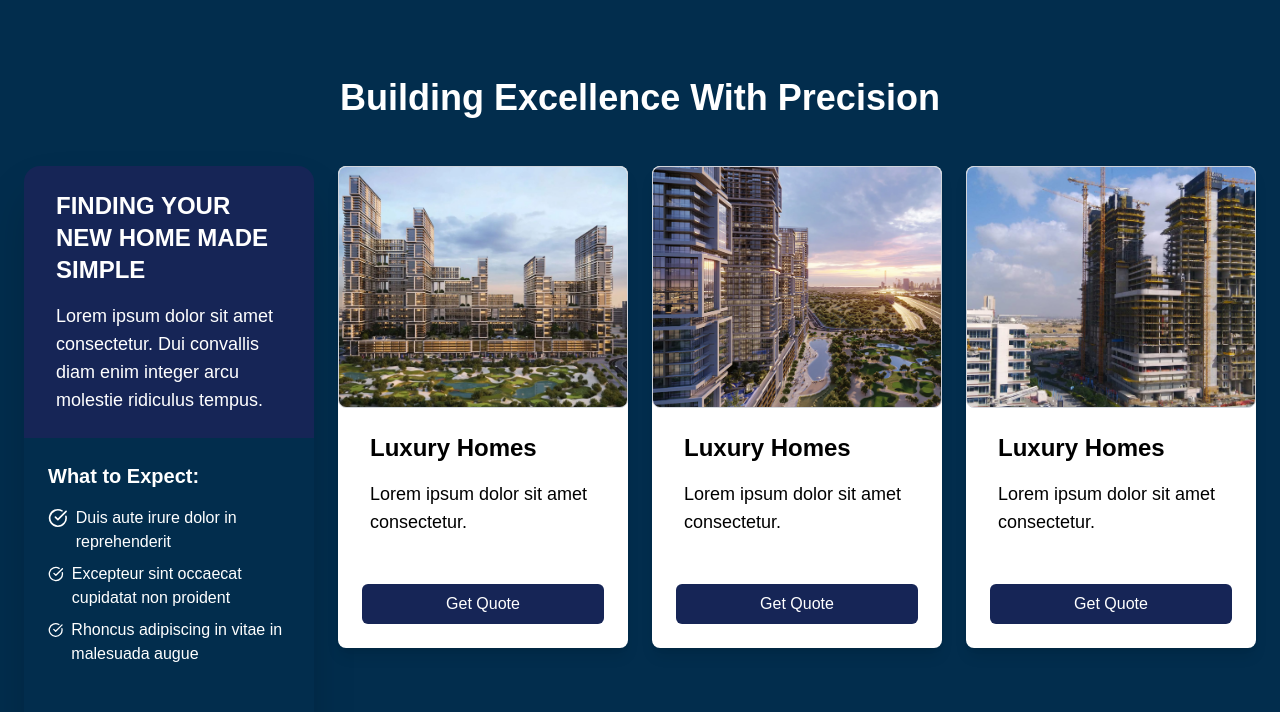
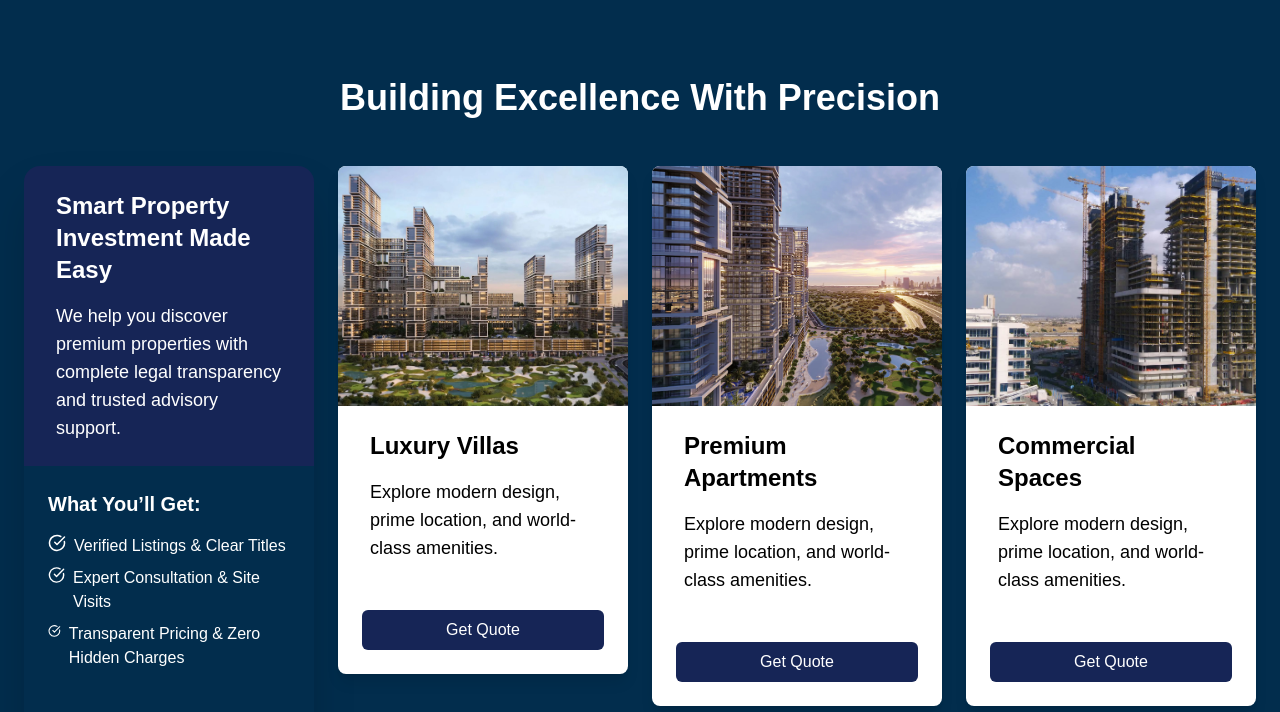
Before and after one commit to Acolytetech/shreyaan-construction, a Next.js app: page / in a window 1280 px wide. Shown: the part 2038-2750 px from the top of the page. Built offline with nearby package versions, Linux system fonts and the light colour scheme.

Commit message:
update contact and directiors

```diff
--- a/app/about/page.tsx
+++ b/app/about/page.tsx
@@ -1,5 +1,6 @@
 "use client";
 
+import PromotersSection from "@/components/Home/PromotersSection";
 import { motion } from "framer-motion";
 import { useEffect, useState } from "react";
 
@@ -119,7 +120,7 @@ export default function AboutPage() {
           </motion.p>
         </div>
       </section>
-
+<PromotersSection/>
       {/* Vision Section */}
       <section className="bg-[#022D4D] text-white py-20 px-6 sm:px-10">
         <div className="max-w-7xl mx-auto text-center">
--- a/components/Home/BuildingExcellenceSection.tsx
+++ b/components/Home/BuildingExcellenceSection.tsx
@@ -1,10 +1,42 @@
-'use client';
+"use client";
 
+import { useState } from "react";
 import { motion } from "framer-motion";
-import { CheckCircle, MoveRightIcon } from "lucide-react";
+import { CheckCircle, X } from "lucide-react";
 
 const BuildingExcellenceSection = () => {
+  const [isOpen, setIsOpen] = useState(false);
+  const [selectedProperty, setSelectedProperty] = useState("");
+  const [formData, setFormData] = useState({
+    name: "",
+    phone: "",
+    message: "",
+  });
+
+  const openForm = (property:any) => {
+    setSelectedProperty(property);
+    setIsOpen(true);
+  };
+
+  const handleSubmit = (e:any) => {
+    e.preventDefault();
+
+    const whatsappNumber = "919999999999"; // 👉 apna WhatsApp number yaha dalna (91 ke sath)
+    const text = `Hello, I am interested in ${selectedProperty}.
+Name: ${formData.name}
+Phone: ${formData.phone}
+Message: ${formData.message}`;
+
+    const url = `https://wa.me/${whatsappNumber}?text=${encodeURIComponent(
+      text
+    )}`;
+
+    window.open(url, "_blank");
+    setIsOpen(false);
+  };
+
   return (
+    <>
       <section className="bg-[#022D4D] text-white py-20">
         <div className="container mx-auto px-6">
           <p className="text-4xl font-semibold text-center mb-12">
@@ -12,121 +44,145 @@ const BuildingExcellenceSection = () => {
           </p>
 
           <div className="grid grid-cols-1 md:grid-cols-2 lg:grid-cols-4 gap-6">
-          {/* Card 1 */}
+            {/* Main Info Card */}
             <motion.div
               initial={{ opacity: 0, x: -100 }}
               whileInView={{ opacity: 1, x: 0 }}
               transition={{ duration: 0.5 }}
-            className=" shadow-2xl rounded-2xl  overflow-hidden flex flex-col"
+              className="shadow-2xl rounded-2xl overflow-hidden flex flex-col"
             >
-            <div className="bg-blue-950 text-white py-6 px-8">
-              <h3 className="text-2xl font-bold">FINDING YOUR NEW HOME MADE SIMPLE</h3>
+              <div className="bg-blue-950 py-6 px-8">
+                <h3 className="text-2xl font-bold">
+                  Smart Property Investment Made Easy
+                </h3>
                 <p className="mt-4 text-lg">
-                Lorem ipsum dolor sit amet consectetur. Dui convallis diam enim integer arcu molestie ridiculus tempus.
+                  We help you discover premium properties with complete legal
+                  transparency and trusted advisory support.
                 </p>
               </div>
-            <div className="p-6 flex-1 text-white">
-              <h4 className="font-semibold text-xl mb-4">What to Expect:</h4>
+
+              <div className="p-6 flex-1">
+                <h4 className="font-semibold text-xl mb-4">
+                  What You’ll Get:
+                </h4>
                 <ul className="space-y-2">
-                <li className="flex gap-2"><CheckCircle/>Duis aute irure dolor in reprehenderit</li>
-              <li className="flex gap-2"><CheckCircle/>Excepteur sint occaecat cupidatat non proident</li>
-                <li className="flex gap-2"><CheckCircle/>Rhoncus adipiscing in vitae in malesuada augue</li>
+                  <li className="flex gap-2">
+                    <CheckCircle size={18} /> Verified Listings & Clear Titles
+                  </li>
+                  <li className="flex gap-2">
+                    <CheckCircle size={18} /> Expert Consultation & Site Visits
+                  </li>
+                  <li className="flex gap-2">
+                    <CheckCircle size={18} /> Transparent Pricing & Zero Hidden Charges
+                  </li>
                 </ul>
               </div>
+
               <div className="p-6">
-              <button className="bg-[#d45f04] text-white py-2 px-6 rounded-md w-full">
+                <button
+                  onClick={() => openForm("Property Consultation")}
+                  className="bg-[#d45f04] py-2 px-6 rounded-md w-full"
+                >
                   Get Quote
                 </button>
               </div>
             </motion.div>
 
-          {/* Card 2 */}
+            {/* Property Cards */}
+            {[
+              { title: "Luxury Villas", img: "/img/p1.jpg" },
+              { title: "Premium Apartments", img: "/img/p2.jpg" },
+              { title: "Commercial Spaces", img: "/img/p3.jpg" },
+            ].map((item, index) => (
               <motion.div
+                key={index}
                 initial={{ opacity: 0, x: 100 }}
                 whileInView={{ opacity: 1, x: 0 }}
                 transition={{ duration: 0.5 }}
                 className="bg-white rounded-lg shadow-lg overflow-hidden flex flex-col h-fit"
               >
-            {/* image  */}
-            <div className="bg-gray-200 border border-gray-300 rounded-lg overflow-hidden">
-              <img src="/img/p1.jpg" alt="Luxury Home" className="w-full h-60 object-cover" />
+                <img
+                  src={item.img}
+                  alt={item.title}
+                  className="w-full h-60 object-cover"
+                />
+
+                <div className="text-black py-6 px-8">
+                  <h3 className="text-2xl font-bold">{item.title}</h3>
+                  <p className="mt-4 text-lg">
+                    Explore modern design, prime location, and world-class amenities.
+                  </p>
                 </div>
 
-            <div className=" text-black py-6 px-8  ">
-              <h3 className="text-2xl font-bold">Luxury Homes</h3>
-              <p className="mt-4 text-lg">
-                Lorem ipsum dolor sit amet consectetur.
-              </p>
-            </div>
-            <div className="p-6 flex-1">
-              <button className="bg-blue-950 text-white py-2 px-6 rounded-md w-full">
+                <div className="p-6">
+                  <button
+                    onClick={() => openForm(item.title)}
+                    className="bg-blue-950 text-white py-2 px-6 rounded-md w-full"
+                  >
                     Get Quote
                   </button>
                 </div>
               </motion.div>
-
-          {/* Card 3 */}
-           <motion.div
-            initial={{ opacity: 0, x: 100 }}
-            whileInView={{ opacity: 1, x: 0 }}
-            transition={{ duration: 0.5 }}
-            className="bg-white rounded-lg shadow-lg overflow-hidden flex flex-col h-fit"
-          >
-            {/* image  */}
-            <div className="bg-gray-200 border border-gray-300 rounded-lg overflow-hidden">
-              <img src="/img/p2.jpg" alt="Luxury Home" className="w-full h-60 object-cover" />
+            ))}
           </div>
-
-            <div className=" text-black py-6 px-8  ">
-              <h3 className="text-2xl font-bold">Luxury Homes</h3>
-              <p className="mt-4 text-lg">
-                Lorem ipsum dolor sit amet consectetur.
-              </p>
-            </div>
-            <div className="p-6 flex-1">
-              <button className="bg-blue-950 text-white py-2 px-6 rounded-md w-full">
-                Get Quote
-              </button>
-            </div>
-          </motion.div>
-          {/* Card 4 */}
-          <motion.div
-            initial={{ opacity: 0, x: 100 }}
-            whileInView={{ opacity: 1, x: 0 }}
-            transition={{ duration: 0.5 }}
-            className="bg-white rounded-lg shadow-lg overflow-hidden flex flex-col h-fit"
-          >
-            {/* image  */}
-            <div className="bg-gray-200 border border-gray-300 rounded-lg overflow-hidden">
-              <img src="/img/p3.jpg" alt="Luxury Home" className="w-full h-60 object-cover" />
-            </div>
-
-            <div className=" text-black py-6 px-8  ">
-              <h3 className="text-2xl font-bold">Luxury Homes</h3>
-              <p className="mt-4 text-lg">
-                Lorem ipsum dolor sit amet consectetur.
-              </p>
-            </div>
-            <div className="p-6 flex-1">
-              <button className="bg-blue-950 text-white py-2 px-6 rounded-md w-full">
-                Get Quote
-              </button>
-            </div>
-          </motion.div>
-        </div>
-
-        <motion.div
-          initial={{ opacity: 0 }}
-          whileInView={{ opacity: 1 }}
-          transition={{ duration: 0.5 }}
-          className="text-center mt-12"
-        >
-          <a href="#about-us" className="text-white font-bold text-lg">
-            More About Us →
-          </a>
-        </motion.div>
         </div>
       </section>
+
+      {/* Modal Form */}
+      {isOpen && (
+        <div className="fixed inset-0 bg-black/60 flex items-center justify-center z-50">
+          <div className="bg-white w-full max-w-md p-8 rounded-xl relative">
+            <button
+              onClick={() => setIsOpen(false)}
+              className="absolute top-4 right-4"
+            >
+              <X />
+            </button>
+
+            <h3 className="text-2xl font-bold mb-6 text-black">
+              Get Quote - {selectedProperty}
+            </h3>
+
+            <form onSubmit={handleSubmit} className="space-y-4">
+              <input
+                type="text"
+                placeholder="Your Name"
+                required
+                className="w-full border p-3 rounded-md"
+                onChange={(e) =>
+                  setFormData({ ...formData, name: e.target.value })
+                }
+              />
+
+              <input
+                type="tel"
+                placeholder="Your Phone Number"
+                required
+                className="w-full border p-3 rounded-md"
+                onChange={(e) =>
+                  setFormData({ ...formData, phone: e.target.value })
+                }
+              />
+
+              <textarea
+                placeholder="Your Message"
+                className="w-full border p-3 rounded-md"
+                onChange={(e) =>
+                  setFormData({ ...formData, message: e.target.value })
+                }
+              />
+
+              <button
+                type="submit"
+                className="bg-[#d45f04] text-white py-3 rounded-md w-full"
+              >
+                Submit on WhatsApp
+              </button>
+            </form>
+          </div>
+        </div>
+      )}
+    </>
   );
 };
 
--- /dev/null
+++ b/components/Home/PromotersSection.tsx
@@ -0,0 +1,70 @@
+"use client";
+
+import { motion } from "framer-motion";
+import { UserCircle2 } from "lucide-react";
+
+const promoters = [
+  {
+    name: "Suryakiran Varma Sangani",
+    role: "Director",
+  },
+  {
+    name: "Vamshi Bakki",
+    role: "Director",
+  },
+];
+
+const PromotersSection = () => {
+  return (
+    <section className="bg-gradient-to-b from-[#021B33] to-[#022D4D] py-24 text-white">
+      <div className="container mx-auto px-6 text-center">
+
+        {/* Heading Change Only */}
+        <motion.h2
+          initial={{ opacity: 0, y: -40 }}
+          whileInView={{ opacity: 1, y: 0 }}
+          transition={{ duration: 0.6 }}
+          className="text-4xl md:text-5xl font-bold tracking-wider mb-16"
+        >
+          BOARD OF DIRECTORS
+        </motion.h2>
+
+        {/* Cards */}
+        <div className="grid grid-cols-1 md:grid-cols-2 gap-20">
+          {promoters.map((person, index) => (
+            <motion.div
+              key={index}
+              initial={{ opacity: 0, y: 60 }}
+              whileInView={{ opacity: 1, y: 0 }}
+              transition={{ duration: 0.6 }}
+              className="flex flex-col items-center group"
+            >
+              {/* Icon Card */}
+              <div className="w-72 h-72 rounded-2xl flex items-center justify-center
+                              bg-blue-900 border border-blue-600
+                              shadow-2xl group-hover:scale-105 transition duration-300">
+
+                <UserCircle2 size={130} className="text-blue-300 opacity-90" />
+              </div>
+
+              {/* Name */}
+              <h3 className="mt-8 text-xl md:text-2xl font-semibold tracking-wide">
+                {person.name}
+              </h3>
+
+              {/* Role */}
+              <p className="mt-2 text-blue-300 tracking-widest text-sm uppercase">
+                {person.role}
+              </p>
+
+              {/* Accent Line */}
+              <div className="w-20 h-1 bg-[#d45f04] mt-4 rounded-full"></div>
+            </motion.div>
+          ))}
+        </div>
+      </div>
+    </section>
+  );
+};
+
+export default PromotersSection;
--- a/globalComponent/Header.tsx
+++ b/globalComponent/Header.tsx
@@ -50,6 +50,9 @@ export default function Header() {
           <div className="flex items-center gap-6">
             <span className="flex items-center gap-2">
               <Phone size={14} /> +91 9876543210
+            </span>
+             <span className="flex items-center gap-2">
+              <Phone size={14} /> +91 9083099999
             </span>
             <span className="flex items-center gap-2">
               <Mail size={14} /> info@shreyaan.com
```
Also changed, not shown: globalComponent/Footer.tsx (+15 -1 lines). Lines whose indentation alone changed are shown as unchanged.
